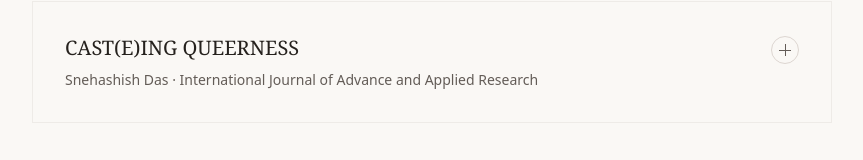
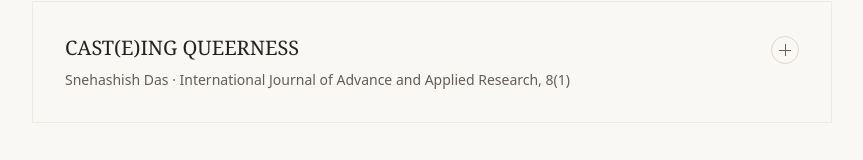
Before and after one commit to snehashishdas/snehashish.com, a Next.js app: page /publications in a window 1280 px wide. Shown: the part 833-993 px from the top of the page, without its empty margins (208-1071 px from the left). Built offline with nearby package versions, Linux system fonts and the light colour scheme.

Commit message:
publication modification

```diff
--- a/app/publications/page.tsx
+++ b/app/publications/page.tsx
@@ -31,6 +31,8 @@ export default function PublicationsPage() {
       title: "CAST(E)ING QUEERNESS",
       author: "Snehashish Das",
       journal: "International Journal of Advance and Applied Research",
+      volume: "8",
+      issue: "1",
       abstract: "This paper examines the relationship between caste and queerness in India, arguing that caste is not merely an intersecting identity but a constitutive force that shapes queer lives, identities, and political possibilities. Drawing on the writings of Bahujan, queer and trans scholars and activists, it explores how caste and heteropatriarchy operate through institutions such as family, marriage, and the state to regulate gender and sexuality. The paper demonstrates how caste invisibilises queer subjects, structures access to dignity, labour, and citizenship, and reinforces compulsory heterosexuality. It further interrogates caste privilege within queer movements, highlighting the persistence of ‘upper-caste’ dominance, homonormativity, and the myth of castelessness. By centering the experiences of Bahujan queer persons, the paper argues that queer politics cannot be separated from anti-caste struggle. It concludes that meaningful queer liberation requires an explicit commitment to anti-caste politics, solidarity, and social justice.",
       link: "https://ijaar.co.in/wp-content/uploads/2026/06/080132.pdf",
     },
@@ -202,7 +204,9 @@ export default function PublicationsPage() {
                           <p className="text-sm text-muted-foreground">
                             {article.journal
                               ? article.volume
-                                ? `${article.author} · ${article.journal}, ${article.volume}(${article.issue}), ${article.year}`
+                                ? article.year
+                                  ? `${article.author} · ${article.journal}, ${article.volume}(${article.issue}), ${article.year}`
+                                  : `${article.author} · ${article.journal}, ${article.volume}(${article.issue})`
                                 : `${article.author} · ${article.journal}`
                               : article.author}
                           </p>
@@ -211,7 +215,7 @@ export default function PublicationsPage() {
 
                       <AccordionContent className="pt-8 pb-0 space-y-6">
                         <div>
-                          {article.journal && article.volume && (
+                          {article.journal && article.volume && article.year && (
                             <p className="text-sm md:text-base text-foreground/75 leading-relaxed mb-6">
                               <span className="text-xs uppercase tracking-widest text-muted-foreground font-medium">Citation:</span>{" "}
                               {article.author}. "{article.title}." <em>{article.journal}</em> {article.volume}, no. {article.issue} ({article.year}): {article.pages}.
```
